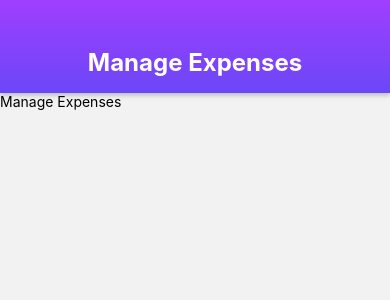
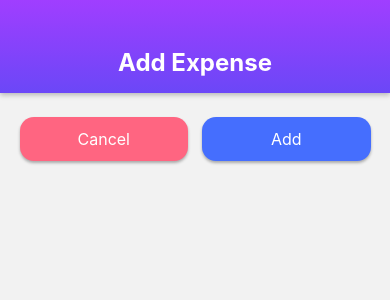
Before and after one commit to Wildereduardoleon85/expense-tracker-react-native, a React Native app: screen / in a window 390 px wide. Both pictures are taken after a click on the element 347 px from the left and 741 px from the top of the page. Shown: the top 300 px of the page. Built offline with nearby package versions, Linux system fonts and the light colour scheme; some icons are missing.

Commit message:
Add buttons ui components

```diff
--- a/App.tsx
+++ b/App.tsx
@@ -14,7 +14,7 @@ export type RootStackParamList = {
   RecentExpenses: undefined
   AllExpenses: undefined
   ExpensesOverview: undefined
-  ManageExpense: undefined
+  ManageExpense: { expenseId: string }
 }
 
 type TabBarIconProps = {
@@ -87,7 +87,6 @@ export default function App() {
             options={{
               header,
               headerBackVisible: true,
-              title: 'Manage Expenses',
             }}
           />
         </Stack.Navigator>
--- a/components/ExpensesOutput/ExpenseItem.tsx
+++ b/components/ExpensesOutput/ExpenseItem.tsx
@@ -25,7 +25,7 @@ export function ExpenseItem({ expense, style }: Readonly<ExpenseItemProps>) {
   const { navigate } = useNavigation<NavigationProp<ParamListBase>>()
 
   const onExpensePressHandler = () => {
-    navigate(Screens.ManageExpense)
+    navigate(Screens.ManageExpense, { expenseId: expense.id })
   }
 
   return (
@@ -59,7 +59,7 @@ const styles = StyleSheet.create({
     marginHorizontal: 'auto',
     marginTop: 12,
     overflow: Platform.OS === 'android' ? 'hidden' : 'visible',
-    ...globalStyles.shadowStyles,
+    ...globalStyles.lightShadowStyles,
   },
   innerContainer: {
     flexDirection: 'row',
--- a/components/ExpensesOutput/ExpensesSummary.tsx
+++ b/components/ExpensesOutput/ExpensesSummary.tsx
@@ -33,7 +33,7 @@ const styles = StyleSheet.create({
     width: '90%',
     marginHorizontal: 'auto',
     marginTop: 24,
-    ...globalStyles.shadowStyles,
+    ...globalStyles.lightShadowStyles,
   },
   period: {
     color: 'white',
--- a/components/FloatingButton.tsx
+++ b/components/FloatingButton.tsx
@@ -4,7 +4,7 @@ import {
   ParamListBase,
   useNavigation,
 } from '@react-navigation/native'
-import { IconButton } from './IconButton'
+import { IconButton } from '.'
 import { Screens } from '../types'
 
 export function FloatingButton() {
--- a/components/Header.tsx
+++ b/components/Header.tsx
@@ -4,7 +4,7 @@ import { NativeStackNavigationOptions } from '@react-navigation/native-stack'
 import { NavigationProp, ParamListBase } from '@react-navigation/native'
 import { BottomTabNavigationOptions } from '@react-navigation/bottom-tabs'
 import { globalStyles } from '../config/constants'
-import { IconButton } from './IconButton'
+import { IconButton } from '.'
 
 export type HeaderProps = {
   options: NativeStackNavigationOptions | BottomTabNavigationOptions
--- /dev/null
+++ b/components/UI/Button.tsx
@@ -0,0 +1,79 @@
+import {
+  GestureResponderEvent,
+  Platform,
+  Pressable,
+  StyleProp,
+  StyleSheet,
+  Text,
+  TextStyle,
+  View,
+  ViewStyle,
+} from 'react-native'
+import { globalStyles } from '../../config/constants'
+
+type ButtonProps = {
+  children: React.ReactNode
+  onPress?: (event: GestureResponderEvent) => void
+  rootStyles?: StyleProp<ViewStyle>
+  innerContainerStyles?: StyleProp<ViewStyle>
+  textStyles?: StyleProp<TextStyle>
+  enableShadow?: boolean
+  color?: string
+}
+
+export function Button({
+  children,
+  onPress,
+  rootStyles,
+  innerContainerStyles,
+  textStyles,
+  enableShadow = true,
+  color = globalStyles.colors.steelBlue,
+}: Readonly<ButtonProps>) {
+  return (
+    <View
+      style={[
+        styles.root,
+        { backgroundColor: color },
+        { ...(enableShadow && globalStyles.darkerShadowStyles) },
+        rootStyles,
+      ]}
+    >
+      <Pressable
+        style={({ pressed }) =>
+          pressed && Platform.OS !== 'android' ? styles.pressed : null
+        }
+        onPress={onPress}
+        android_ripple={{ color: globalStyles.colors.ripple }}
+      >
+        <View style={[styles.innerContainer, innerContainerStyles]}>
+          {typeof children === 'string' ? (
+            <Text style={[styles.text, textStyles]}>{children}</Text>
+          ) : (
+            children
+          )}
+        </View>
+      </Pressable>
+    </View>
+  )
+}
+
+const styles = StyleSheet.create({
+  root: {
+    borderRadius: globalStyles.borderRadius,
+    overflow: Platform.OS === 'android' ? 'hidden' : 'visible',
+    minWidth: 60,
+  },
+  pressed: {
+    opacity: 0.5,
+  },
+  innerContainer: {
+    alignItems: 'center',
+    paddingVertical: 12,
+    paddingHorizontal: 18,
+  },
+  text: {
+    color: 'white',
+    fontSize: 16,
+  },
+})
--- a/components/IconButton.tsx
+++ b/components/UI/IconButton.tsx
@@ -7,8 +7,8 @@ import {
   ViewStyle,
 } from 'react-native'
 import { FontAwesome } from 'expo-vector-icons'
-import { globalStyles } from '../config/constants'
-import { FontAwesomeIconName } from '../types'
+import { globalStyles } from '../../config/constants'
+import { FontAwesomeIconName } from '../../types'
 
 type IconButtonProps = {
   /**
@@ -42,6 +42,10 @@ type IconButtonProps = {
    * Determines if the shadow of the element is shown, default value is true
    */
   enableSahdow?: boolean
+  /**
+   * Use this to set the backgroundColor of the button
+   */
+  color?: string
 }
 
 export function IconButton({
@@ -51,19 +55,12 @@ export function IconButton({
   rootStyles,
   onPress,
   enableSahdow = true,
+  color = globalStyles.colors.steelBlue,
 }: Readonly<IconButtonProps>) {
   const buttonSize = {
     width: size,
     height: size,
     borderRadius: size / 2,
-  }
-
-  const shadowStyles = {
-    shadowColor: '#000',
-    shadowOffset: { width: 0, height: 2 },
-    shadowOpacity: 0.3,
-    shadowRadius: 3,
-    elevation: 5, // For Android shadow
   }
 
   return (
@@ -74,7 +71,11 @@ export function IconButton({
       >
         <View
           style={[
-            { ...buttonSize, ...(enableSahdow && shadowStyles) },
+            {
+              ...buttonSize,
+              ...(enableSahdow && globalStyles.darkerShadowStyles),
+              backgroundColor: color,
+            },
             styles.button,
             buttonStyles,
           ]}
@@ -92,7 +93,6 @@ export function IconButton({
 
 const styles = StyleSheet.create({
   button: {
-    backgroundColor: globalStyles.colors.steelBlue,
     justifyContent: 'center',
     alignItems: 'center',
   },
--- a/components/index.ts
+++ b/components/index.ts
@@ -4,5 +4,6 @@ export * from './ExpensesOutput/ExpensesOutput'
 export * from './ExpensesOutput/ExpensesList'
 export * from './ExpensesOutput/ExpensesSummary'
 export * from './ExpensesOutput/ExpenseItem'
-export * from './IconButton'
+export * from './UI/IconButton'
+export * from './UI/Button'
 export * from './FloatingButton'
--- a/config/constants.ts
+++ b/config/constants.ts
@@ -8,11 +8,18 @@ export const globalStyles = {
     ripple: '#ccc',
   },
   borderRadius: 14,
-  shadowStyles: {
+  lightShadowStyles: {
     shadowColor: '#49494c', // Shadow color (black) (IOS)
     shadowOffset: { width: 1, height: 1 }, // Shadow offset with a positive y value for the bottom shadow (IOS)
     shadowOpacity: 0.4, // Shadow opacity (IOS)
     shadowRadius: 4, // Shadow radius (IOS)
     elevation: 3, // (Android)
   },
+  darkerShadowStyles: {
+    shadowColor: '#000',
+    shadowOffset: { width: 0, height: 2 },
+    shadowOpacity: 0.3,
+    shadowRadius: 3,
+    elevation: 5, // For Android shadow
+  },
 }
--- a/package.json
+++ b/package.json
@@ -14,7 +14,7 @@
     "@react-navigation/native": "^6.1.18",
     "@react-navigation/native-stack": "^6.11.0",
     "@types/react": "~18.2.79",
-    "expo": "~51.0.28",
+    "expo": "^51.0.31",
     "expo-linear-gradient": "^13.0.2",
     "expo-status-bar": "~1.12.1",
     "expo-vector-icons": "^10.0.1",
--- a/screens/ManageExpense.tsx
+++ b/screens/ManageExpense.tsx
@@ -1,9 +1,94 @@
-import { Text, View } from 'react-native'
+import { useLayoutEffect } from 'react'
+import {
+  NavigationProp,
+  ParamListBase,
+  RouteProp,
+} from '@react-navigation/native'
+import { StyleSheet, View } from 'react-native'
+import { Screens } from '../types'
+import { RootStackParamList } from '../App'
+import { Button, IconButton } from '../components'
+import { globalStyles } from '../config/constants'
 
-export function ManageExpense() {
+type ManageExpenseProps = {
+  route: RouteProp<RootStackParamList, Screens.ManageExpense>
+  navigation: NavigationProp<ParamListBase>
+}
+
+export function ManageExpense({
+  route,
+  navigation,
+}: Readonly<ManageExpenseProps>) {
+  const expenseId = route.params?.expenseId
+  const isEditScreen = !!expenseId
+
+  useLayoutEffect(() => {
+    navigation.setOptions({
+      title: expenseId ? 'Edit Expense' : 'Add Expense',
+    })
+  }, [navigation, isEditScreen])
+
+  const onCancelPressHandler = () => {
+    navigation.goBack()
+  }
+
+  const onConfirm = () => {
+    navigation.goBack()
+  }
+
+  const onDeleteHandler = () => {
+    navigation.goBack()
+  }
+
   return (
     <View>
-      <Text>Manage Expenses</Text>
+      <View style={styles.buttonsContainer}>
+        <Button
+          onPress={onCancelPressHandler}
+          rootStyles={styles.button}
+          color={globalStyles.colors.coral}
+        >
+          Cancel
+        </Button>
+        <Button onPress={onConfirm} rootStyles={styles.button}>
+          {isEditScreen ? 'Update' : 'Add'}
+        </Button>
+      </View>
+      {isEditScreen && (
+        <>
+          <View style={styles.divider} />
+          <IconButton
+            onPress={onDeleteHandler}
+            rootStyles={styles.icon}
+            color={globalStyles.colors.coral}
+            icon={{ name: 'trash' }}
+          />
+        </>
+      )}
     </View>
   )
 }
+
+const styles = StyleSheet.create({
+  buttonsContainer: {
+    flexDirection: 'row',
+    justifyContent: 'space-between',
+    width: '90%',
+    marginHorizontal: 'auto',
+    marginTop: 24,
+  },
+  divider: {
+    borderBottomWidth: 1.5,
+    borderBottomColor: globalStyles.colors.textLight,
+    width: '90%',
+    marginTop: 12,
+    marginHorizontal: 'auto',
+  },
+  button: {
+    width: '48%',
+  },
+  icon: {
+    marginHorizontal: 'auto',
+    marginTop: 12,
+  },
+})
```
Also changed, not shown: 1 other file (tests, documents, lock files or other folders).
